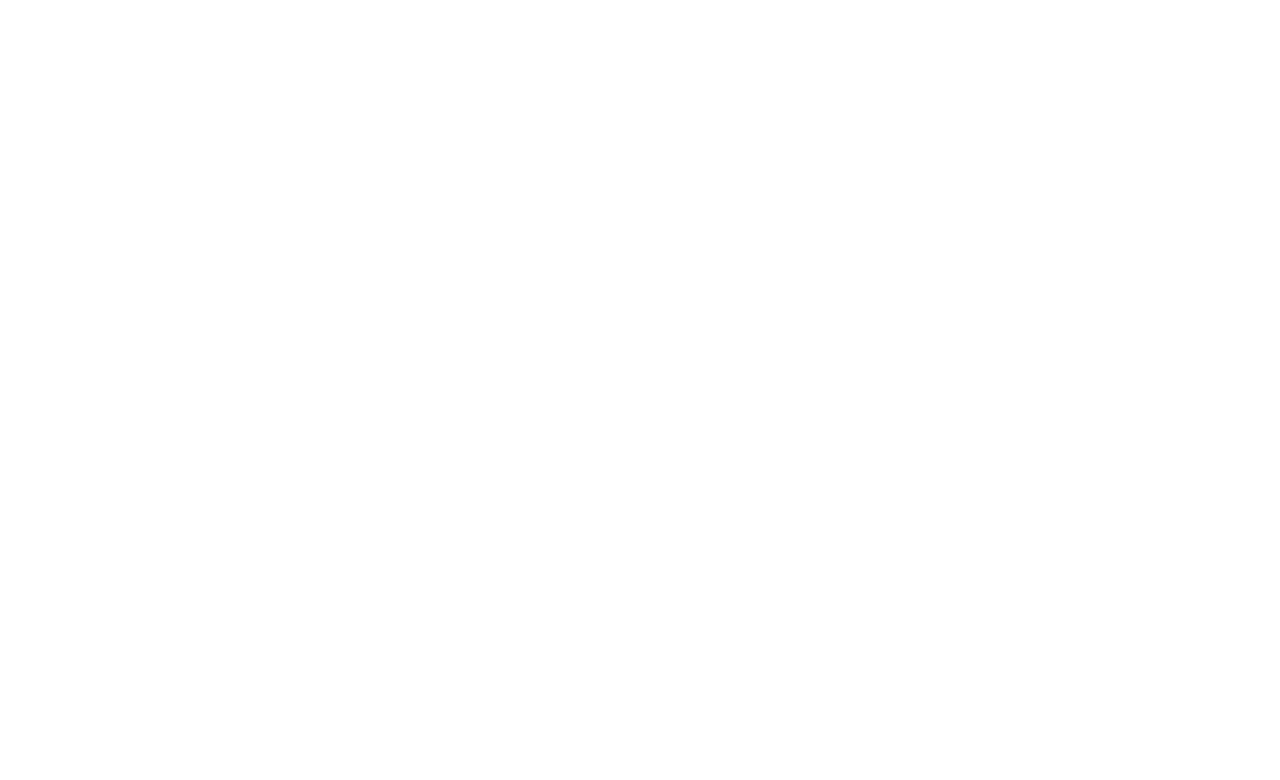
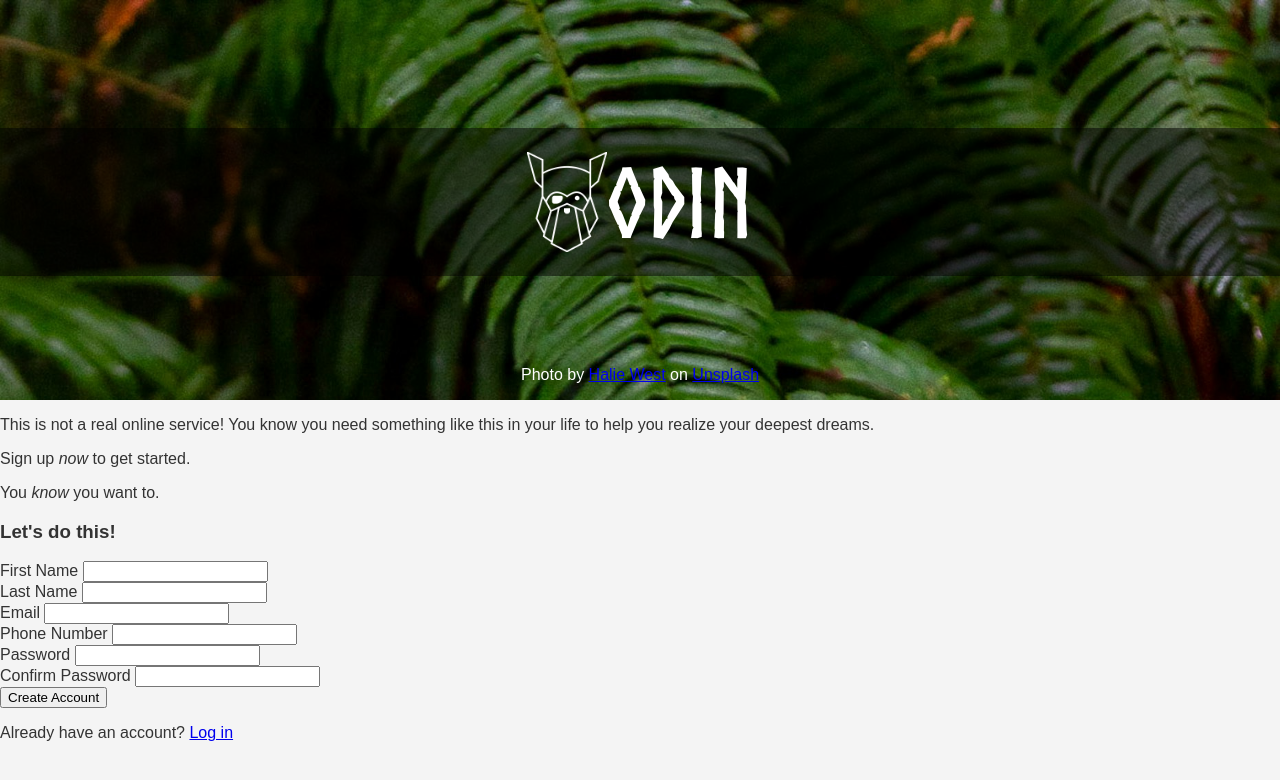
Before and after one commit to maxsoulfly/sign-up-form, a plain HTML site: page index.html in a window 1280 px wide. Drawn offline with Linux system fonts and the light colour scheme.

Commit message:
Page Structure Done Started Designing

```diff
--- a/index.html
+++ b/index.html
@@ -7,6 +7,57 @@
     <title>Sign Up Form</title>
 </head>
 <body>
+    <div class="container">
+        <header>
+            <div class="logo">
+                <img src="assets/odin-lined.png" alt="Odin Project Logo">
+                <h1>ODIN</h1>
+            </div>
+            <div class="credits">
+                Photo by <a href="https://unsplash.com/@haliewestphoto?utm_content=creditCopyText&utm_medium=referral&utm_source=unsplash">Halie West</a> on <a href="https://unsplash.com/photos/green-leaf-plant-in-close-up-photography-25xggax4bSA?utm_content=creditCopyText&utm_medium=referral&utm_source=unsplash">Unsplash</a>
+            </div>
+        </header>
+        <div class="">
+            <section class="intro">
+                <p>This is not a real online service! You know you need something like this in your life to help you realize your deepest dreams.</p>
+                <p>Sign up <em>now</em> to get started.</p>
+                <p>You <em>know</em> you want to.</p>
+            </section>
+            <form action="" method="get">
+                <section class="form">
+                    <h3>Let's do this!</h3>
+                    <div class="form-row">
+                        <label for="first-name">First Name</label>
+                        <input type="text" name="first-name" id="first-name">
+                    </div>
+                    <div class="form-row">
+                        <label for="last-name">Last Name</label>
+                        <input type="text" name="last-name" id="last-name">
+                    </div>
+                    <div class="form-row">
+                        <label for="email">Email</label>
+                        <input type="email" name="email" id="email">
+                    </div>
+                    <div class="form-row">
+                        <label for="phone">Phone Number</label>
+                        <input type="tel" name="phone" id="phone">
+                    </div>
+                    <div class="form-row">
+                        <label for="password">Password</label>
+                        <input type="password" name="password" id="password">
+                    </div>
+                    <div class="form-row">
+                        <label for="confirm-password">Confirm Password</label>
+                        <input type="password" name="confirm-password" id="confirm-password">
+                    </div>
+                </section>
+                <footer>
+                    <button type="submit">Create Account</button>
+                    <p>Already have an account? <a href="#">Log in</a></p>
+                </footer>
+            </form>
+        </div>
+    </div>
 
 </body>
 </html>
--- a/style.css
+++ b/style.css
@@ -0,0 +1,74 @@
+@font-face {
+    font-family: 'Norse Bold';
+    /* Custom name for the font */
+    src        : url('/assets/Norse-Bold.otf') format('opentype');
+    /* Path to your font file */
+    font-weight: normal;
+    font-style : normal;
+}
+
+/* Apply the font */
+
+body {
+    font-family     : sans-serif;
+    font-size       : 16px;
+    color           : #333;
+    background-color: #f4f4f4;
+    margin          : 0;
+    padding         : 0;
+}
+
+.container {
+    display   : flex;
+    height    : 100vh;
+    /* margin : 0; */
+
+    flex-direction: column;
+}
+
+header {
+    background-image: url('/assets/bg.jpg');
+    background-size : cover;
+    display         : flex;
+    flex-direction  : column;
+    justify-content : center;
+    width           : 100%;
+    height          : 50%;
+}
+
+header .logo {
+    color           : #fff;
+    font-family     : 'Norse Bold', sans-serif;
+    font-size       : 3em;
+    text-align      : center;
+    padding         : 1em;
+    background-color: rgba(0, 0, 0, 0.5);
+    height          : auto;
+    padding         : 0.5em;
+    margin-top      : 10%;
+    display         : flex;
+    justify-content : center;
+    align-items     : center;
+
+
+    & h1 {
+        font-size    : 2em;
+        padding      : 0;
+        margin       : 0;
+        /* align-self: center; */
+    }
+
+    & img {
+        width : 80px;
+        height: 100px;
+    }
+}
+
+header .credits {
+    color     : #fff;
+    text-align: center;
+    padding   : 1em;
+    font-size : 1em;
+    margin-top: auto;
+
+}
```
Also changed, not shown: assets/Norse-Bold.otf (added), assets/bg.jpg (added), assets/credits.txt (added), assets/odin-lined.png (added).
